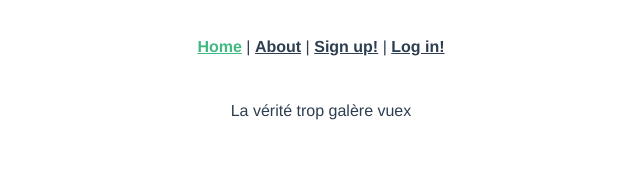
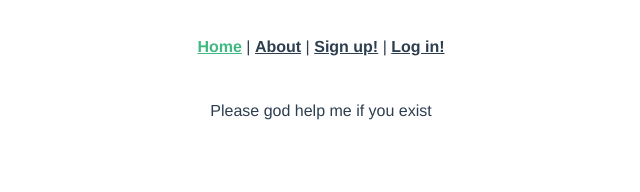
Before and after one commit to hhaurice/Herve_Haurice_7_240122, a Vue app in the folder frontend/: page / in a window 1280 px wide. Shown: the top 192 px of the page, without its empty margins (319-959 px from the left). Built offline with nearby package versions, Linux system fonts and the light colour scheme.

Commit message:
still testing

```diff
--- a/frontend/src/views/HomeView.vue
+++ b/frontend/src/views/HomeView.vue
@@ -9,7 +9,7 @@ export default {
   name: 'HomeView',
   data () {
     return {
-      msg: "La vérité trop galère vuex"
+      msg: "Please god help me if you exist"
     }
   }
 }
```
